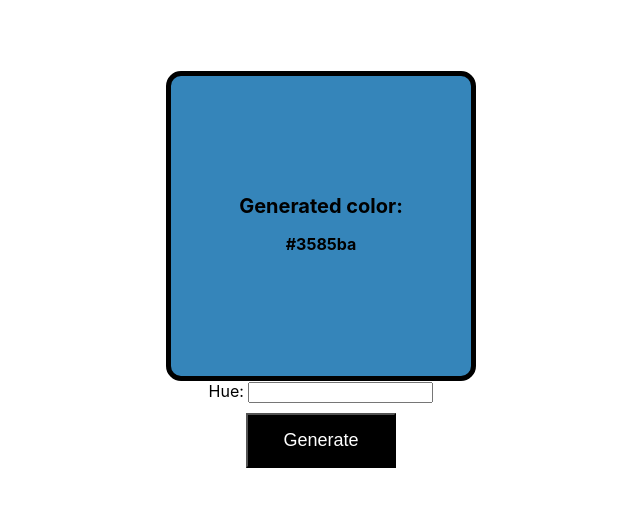
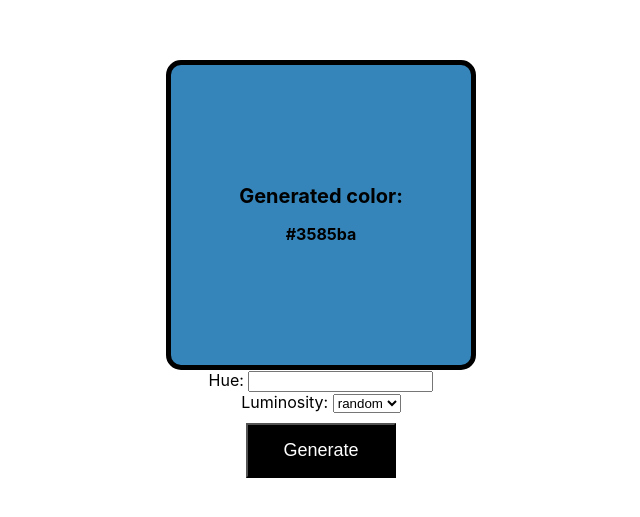
Before and after one commit to alexneumayr/react-random-color-generator, a React app: page / in a window 1280 px wide. Shown: the part 131-648 px from the top of the page, without its empty margins (319-959 px from the left). Built offline with nearby package versions, Linux system fonts and the light colour scheme.

Commit message:
Add luminosity select functionality

```diff
--- a/src/App.js
+++ b/src/App.js
@@ -11,6 +11,11 @@ export default function App() {
     setHue(event.currentTarget.value);
     setColor(randomColor({ hue: event.currentTarget.value }));
   }
+
+  function handleLuminosityChange(event) {
+    setColor(randomColor({ luminosity: event.currentTarget.value }));
+  }
+
   return (
     <div
       style={{
@@ -27,7 +32,15 @@ export default function App() {
         Hue:&nbsp;
         <input value={hue} onChange={handleHueChange} />
       </label>
-
+      <label>
+        Luminosity:&nbsp;
+        <select onChange={handleLuminosityChange}>
+          <option value="random">random</option>
+          <option value="dark">dark</option>
+          <option value="light">light</option>
+          <option value="bright">bright</option>
+        </select>
+      </label>
       <button
         style={{
           backgroundColor: '#000',
```
